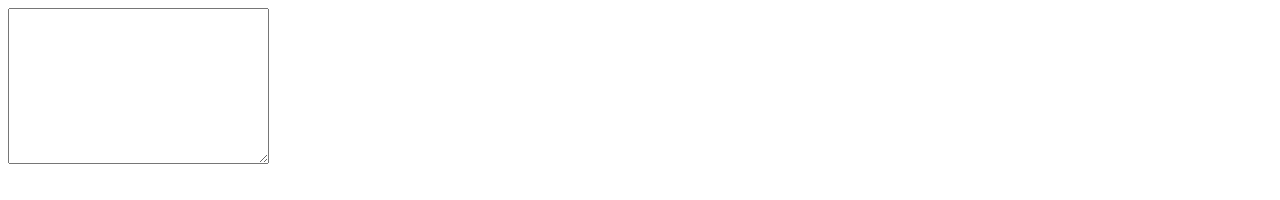
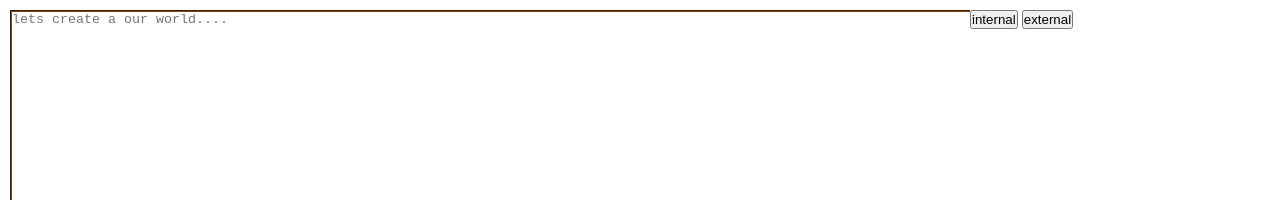
Before and after one commit to karthikn-pk/Movie_screenplay, a plain HTML site: page texted.html in a window 1280 px wide. Shown: the top 200 px of the page. Drawn offline with Linux system fonts and the light colour scheme.

Commit message:
int ent button added

```diff
--- /dev/null
+++ b/screenplay.css
@@ -0,0 +1,28 @@
+*{
+    box-sizing: border-box;
+    margin: 0;
+    padding: 0;
+    overflow: hidden;
+}
+body{
+    display: flex;
+    height: 100vh;
+}
+.writingArea{
+    position: absolute;
+    margin: 10px;
+    width: 75%;
+    top: 0;
+    left: 0;
+
+}
+#writingspace{
+    border: 2px groove saddlebrown;
+}
+.tools{
+    position: absolute;
+    margin: 10px;
+    width: 25%;
+    left: 75%;
+
+}
--- a/texted.html
+++ b/texted.html
@@ -3,9 +3,29 @@
 <head>
     <meta charset="UTF-8">
     <meta name="viewport" content="width=device-width, initial-scale=1.0">
+    <link rel="stylesheet" href="screenplay.css">
     <title>Document</title>
 </head>
 <body>
-    <textarea name="textspace" id="" cols="30" rows="10"></textarea>
+    <div class="writingArea">
+        <textarea name="textspace" placeholder="lets create a our world...." id="writingspace" cols="150" rows="200"></textarea>
+    </div>
+    <div class="tools">
+        <button id="int-btn" >internal</button>
+        <button id="ext-btn">external</button>
+    </div>
+    <script >
+        let wrtSpace=document.getElementById("writingspace");
+document.getElementById("int-btn").addEventListener("click",function (){
+    let currentContent=wrtSpace.value;
+    wrtSpace.value=currentContent+"INT. Coffee Day -- DAY\n";
+
+});
+document.getElementById("ext-btn").addEventListener("click",function (){
+    let currentContent=wrtSpace.value;
+    wrtSpace.value=currentContent+"EXT. Coffee Day -- DAY\n";
+
+});
+    </script>
 </body>
 </html>
```
Also changed, not shown: script.js (line endings or trailing spaces).
